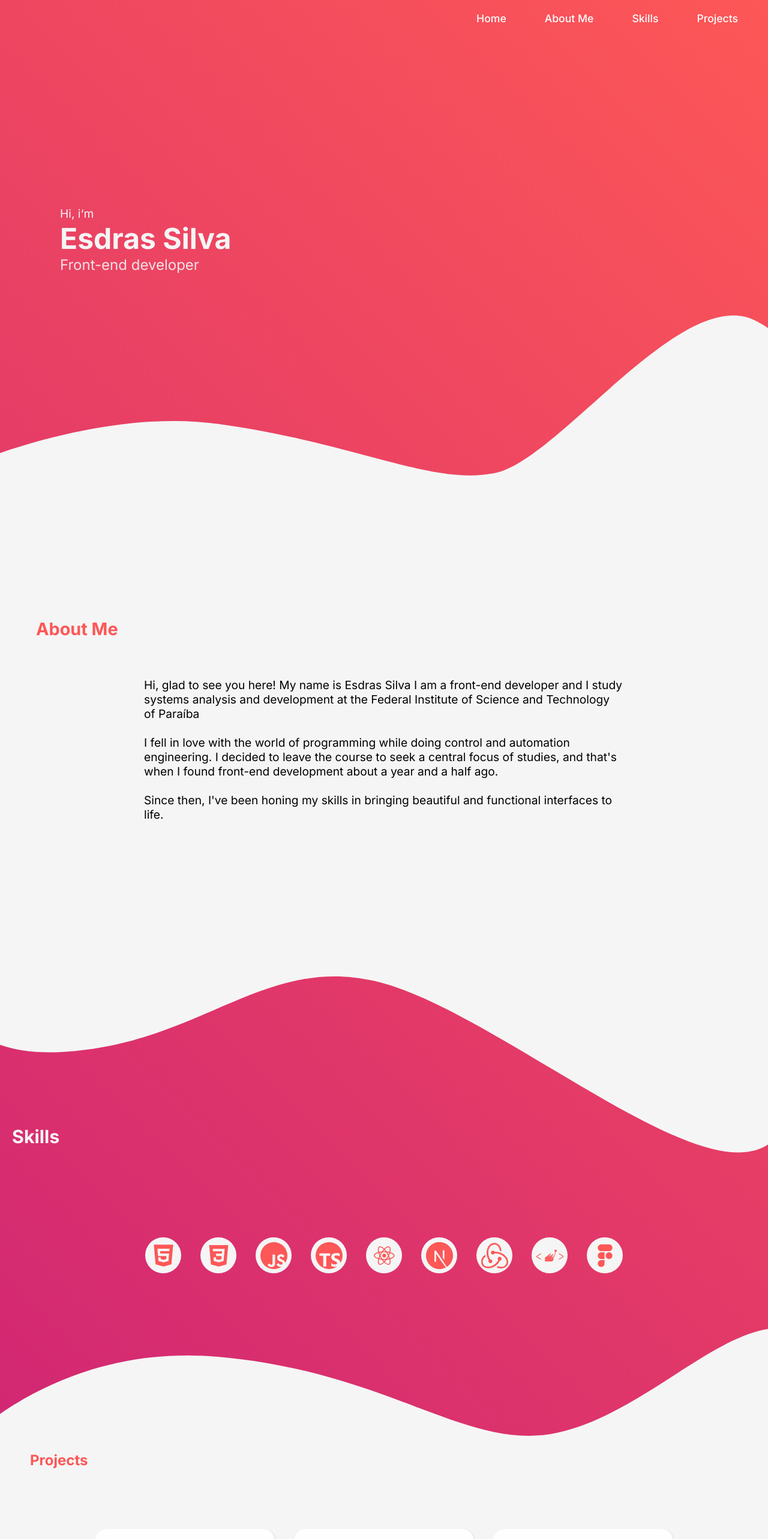
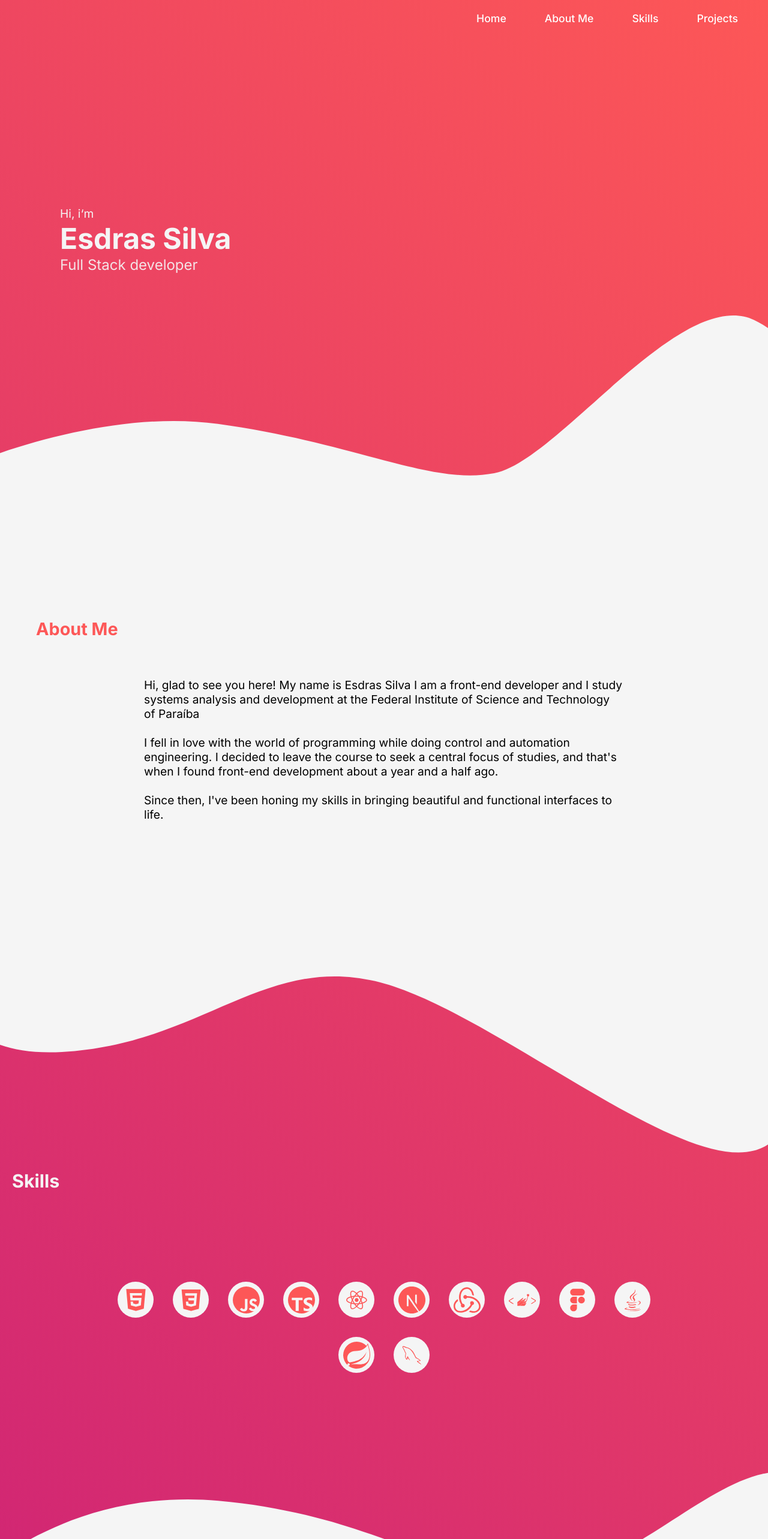
Before and after one commit to EsdrasLimaSilva/portfolio, a Next.js app: page / in a window 1280 px wide. Shown: the top 2566 px of the page at 60% size. Built offline with nearby package versions, Linux system fonts and the light colour scheme.

Commit message:
Feat: Add skills

```diff
--- a/components/Footer/style.tsx
+++ b/components/Footer/style.tsx
@@ -3,7 +3,7 @@ import styled from "styled-components";
 const StyledFooter = styled.footer`
    align-items: center;
    background: ${({ theme }) => theme.neutralLighter};
-   color: ${({ theme }) => theme.primary};
+   color: ${({ theme }) => theme.gradient1};
    display: flex;
    flex-direction: row;
    gap: 4px;
--- a/components/SkillsList/index.tsx
+++ b/components/SkillsList/index.tsx
@@ -1,10 +1,11 @@
 import { AiFillHtml5 } from "react-icons/ai";
-import { DiCss3, DiReact } from "react-icons/di";
+import { DiCss3, DiJava, DiMysql, DiReact } from "react-icons/di";
 import { IoLogoJavascript } from "react-icons/io";
 import {
    SiJavascript,
    SiNextdotjs,
    SiRedux,
+   SiSpring,
    SiStyledcomponents,
    SiTypescript,
 } from "react-icons/si";
@@ -58,6 +59,21 @@ const SkillsList = () => {
          title: "Figma",
          icon: <CgFigma />,
       },
+
+      {
+         title: "Java",
+         icon: <DiJava />,
+      },
+
+      {
+         title: "Spring Framework",
+         icon: <SiSpring />,
+      },
+
+      {
+         title: "MySQL",
+         icon: <DiMysql />,
+      },
    ];
 
    return (
--- a/components/HomeSection/index.tsx
+++ b/containers/HomeSection/index.tsx
@@ -1,5 +1,5 @@
 import { useEffect, useRef } from "react";
-import NavMenu from "../NavMenu";
+import NavMenu from "../../components/NavMenu";
 import StyledHomeSection from "./style";
 
 /* eslint-disable @next/next/no-img-element */
@@ -26,7 +26,7 @@ const HomeSection = () => {
          <div id="profile-info" ref={profileRef}>
             <h3>Hi, i&lsquo;m</h3>
             <h1>Esdras Silva</h1>
-            <h2>Front-end developer</h2>
+            <h2>Full Stack developer</h2>
          </div>
 
          <img src="./wave1.svg" alt="wave illustration" id="wave1" />
--- a/components/ProjectsSection/index.tsx
+++ b/containers/ProjectsSection/index.tsx
@@ -1,5 +1,4 @@
-import ProjectItem from "../ProjectItem";
-import ProjectsList from "../ProjectsList";
+import ProjectsList from "@/components/ProjectsList";
 import StyledProjectsSection from "./style";
 
 const ProjectsSection = () => {
--- a/components/SkillsSection/index.tsx
+++ b/containers/SkillsSection/index.tsx
@@ -1,4 +1,4 @@
-import SkillsList from "../SkillsList";
+import SkillsList from "@/components/SkillsList";
 import StyledSkillsSection from "./style";
 
 const SkillsSection = () => {
--- a/components/SkillsSection/style.tsx
+++ b/containers/SkillsSection/style.tsx
@@ -5,7 +5,7 @@ const StyledSkillsSection = styled.section`
    display: flex;
    flex-direction: column;
    justify-content: center;
-   min-height: 100vh  ;
+   min-height: 130vh  ;
    overflow: hidden;
    position: relative;
 
@@ -36,6 +36,7 @@ const StyledSkillsSection = styled.section`
 
    @media (max-width: 480px){
       padding: 200px 0;
+      min-height: 110vh;
 
        img#wave2{
       top: -5px;
```
Also changed, not shown: pages/index.tsx (+4 -4 lines), containers/AboutMeSection/index.tsx (renamed from components/AboutMeSection/index.tsx), containers/AboutMeSection/style.tsx (renamed from components/AboutMeSection/style.tsx), containers/HomeSection/style.tsx (renamed from components/HomeSection/style.tsx), containers/ProjectsSection/style.tsx (renamed from components/ProjectsSection/style.tsx), 1 other file (tests, documents, lock files or other folders).
